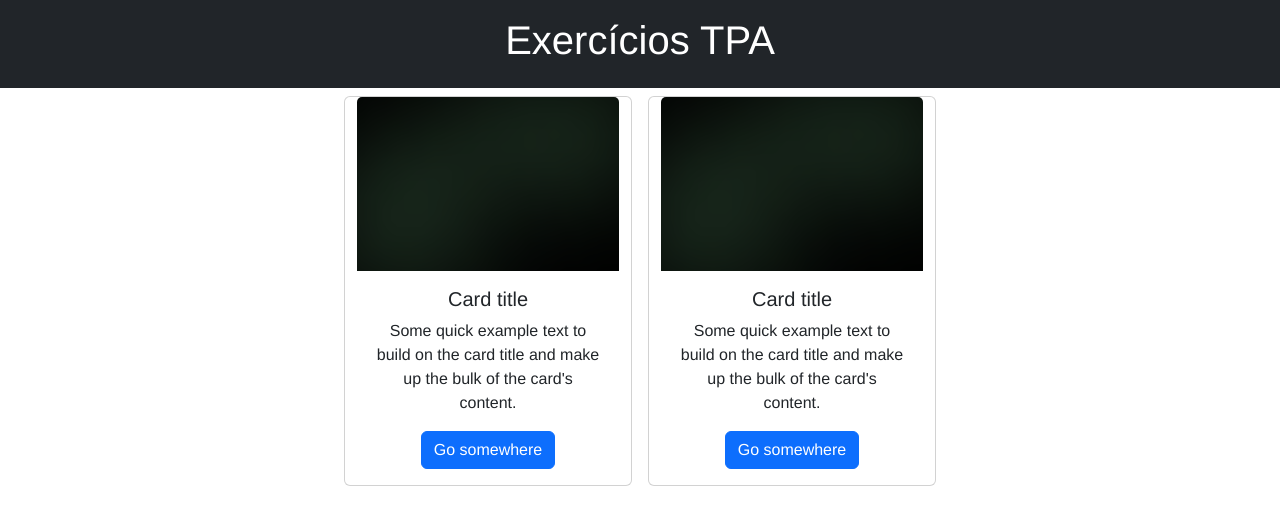
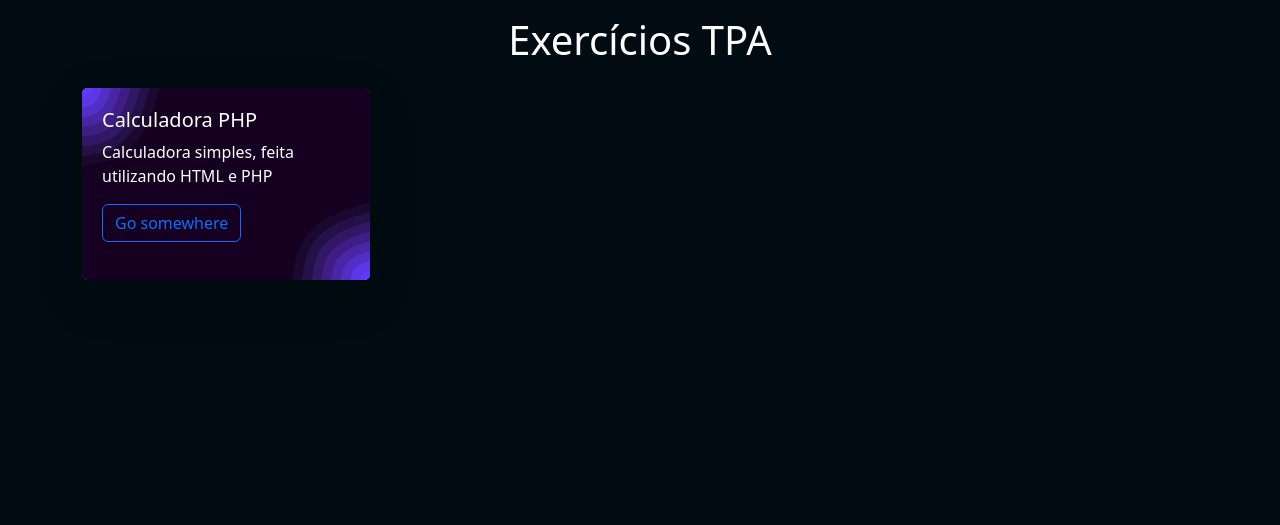
Before and after one commit to Gn112/HubDeProjetosPHP, a PHP site: page / in a window 1280 px wide. Shown: the top 525 px of the page. Run offline with PHP 8.4, Linux system fonts and the light colour scheme.

Commit message:
Novo design feito em sala

```diff
--- a/index.php
+++ b/index.php
@@ -3,7 +3,7 @@ header('Content-Type: text/html; charset=utf-8');
 ?>
 
 <!DOCTYPE html>
-<html lang="en">
+<html lang="pt-BR">
 
 <head>
     <meta charset="UTF-8">
@@ -13,29 +13,20 @@ header('Content-Type: text/html; charset=utf-8');
     <title>Exercícios</title>
 </head>
 
-<body class=".bg-dark-subtle" style="font-family: 'Franklin Gothic Medium', 'Arial Narrow', Arial, sans-serif">
-    <header class="text-center bg-dark text-white p-3">
+<body class="" style="background-color: #000C12;">
+    <header class="container text-center text-white p-3">
         <h1>Exercícios TPA</h1>
     </header>
 
-    <div>
-        <div class="container-fluid d-flex justify-content-center text-center">
-            <div class="row">
-                <div class="card m-2" style="width: 18rem;">
-                    <img src="images/peaks.png" class="card-img-top" alt="...">
-                    <div class="card-body text-center">
-                        <h5 class="card-title">Card title</h5>
-                        <p class="card-text">Some quick example text to build on the card title and make up the bulk of the card's content.</p>
-                        <a href="#" class="btn btn-primary">Go somewhere</a>
-                    </div>
+    <div class="container text-start">
+        <div class="card text-white shadow-lg border border-0" style="width: 18rem;">
+            <img src="images/wave.png" alt="" class="card-img">
+            <div class="card-img-overlay">
+                <div class="card-body p-1">
+                    <h5 class="card-title">Calculadora PHP</h5>
+                    <p class="card-text">Calculadora simples, feita utilizando HTML e PHP</p>
+                    <a href="#" class="btn btn-outline-primary">Go somewhere</a>
                 </div>
-                <div class="card m-2" style="width: 18rem;">
-                    <img src="images/peaks.png" class="card-img-top" alt="...">
-                    <div class="card-body text-center">
-                        <h5 class="card-title">Card title</h5>
-                        <p class="card-text">Some quick example text to build on the card title and make up the bulk of the card's content.</p>
-                        <a href="#" class="btn btn-primary">Go somewhere</a>
-                    </div>
             </div>
         </div>
     </div>
```
Also changed, not shown: images/logo.svg (added), images/wave.png (added).
